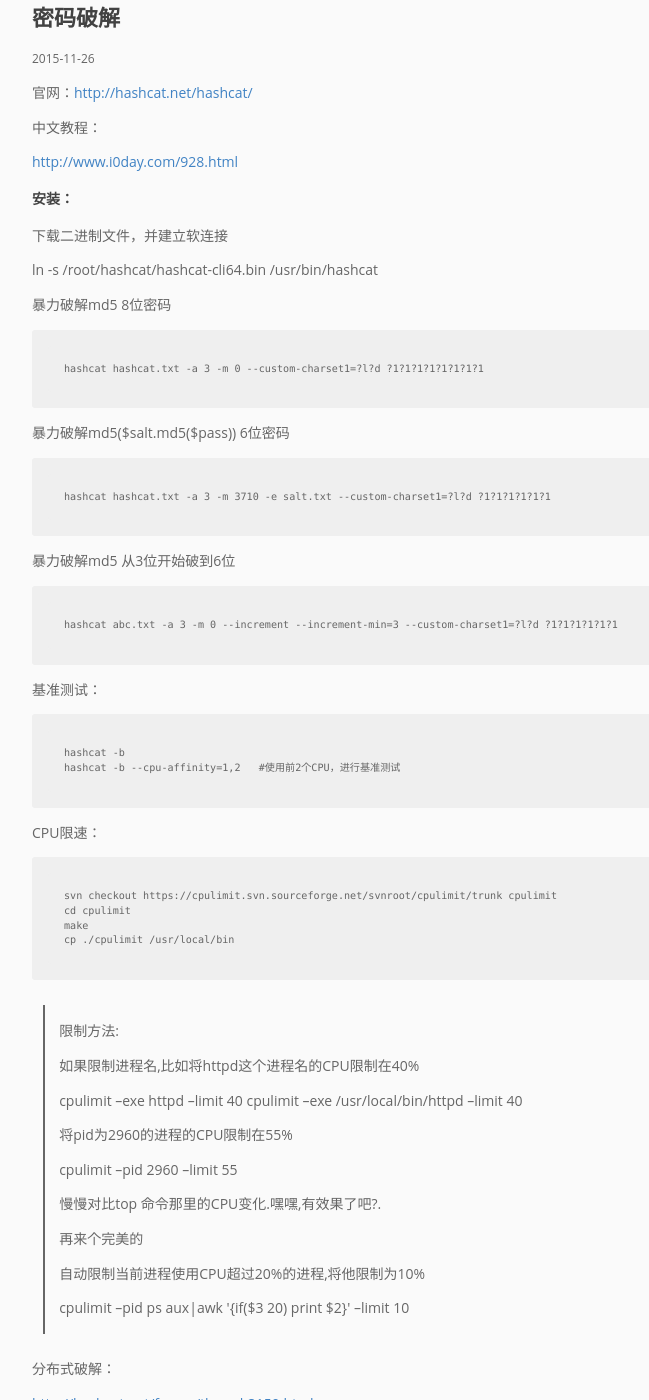
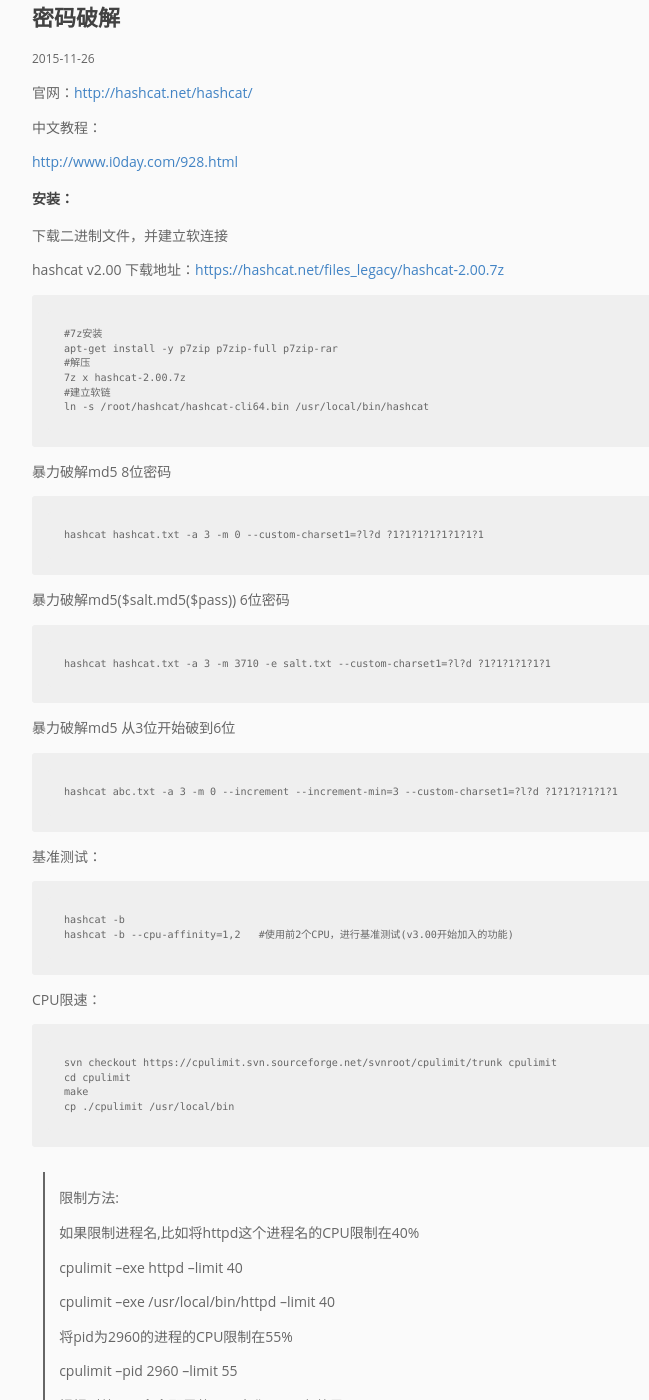
Before and after one commit to pingmalu/pingmalu.github.io, a Jekyll site: the page built from _posts/2015-11-26-密码破解.md, in a window 1280 px wide and 1400 px high, scrolled down 287 px. Shown: the whole window, without its empty margins (168-817 px from the left). Built offline with Jekyll 4.4.1, drawn with Linux system fonts in a browser that asks for light colours; nearby versions of some CDN libraries.

Commit message:
'update'

```diff
--- a/_posts/2015-11-26-密码破解.md
+++ b/_posts/2015-11-26-密码破解.md
@@ -13,7 +13,14 @@ title: 密码破解
 
 下载二进制文件，并建立软连接
 
-ln -s /root/hashcat/hashcat-cli64.bin /usr/bin/hashcat
+hashcat v2.00 下载地址：[https://hashcat.net/files_legacy/hashcat-2.00.7z](https://hashcat.net/files_legacy/hashcat-2.00.7z)
+
+	#7z安装
+	apt-get install -y p7zip p7zip-full p7zip-rar
+	#解压
+	7z x hashcat-2.00.7z
+	#建立软链
+	ln -s /root/hashcat/hashcat-cli64.bin /usr/local/bin/hashcat
 
 
 暴力破解md5 8位密码
@@ -32,7 +39,7 @@ ln -s /root/hashcat/hashcat-cli64.bin /usr/bin/hashcat
 基准测试：
 
 	hashcat -b
-	hashcat -b --cpu-affinity=1,2   #使用前2个CPU，进行基准测试
+	hashcat -b --cpu-affinity=1,2   #使用前2个CPU，进行基准测试(v3.00开始加入的功能)
 
 CPU限速：
 
@@ -46,6 +53,7 @@ CPU限速：
 > 如果限制进程名,比如将httpd这个进程名的CPU限制在40%
 >
 > cpulimit --exe httpd --limit 40
+>
 > cpulimit --exe /usr/local/bin/httpd --limit 40
 >
 > 将pid为2960的进程的CPU限制在55%
```
